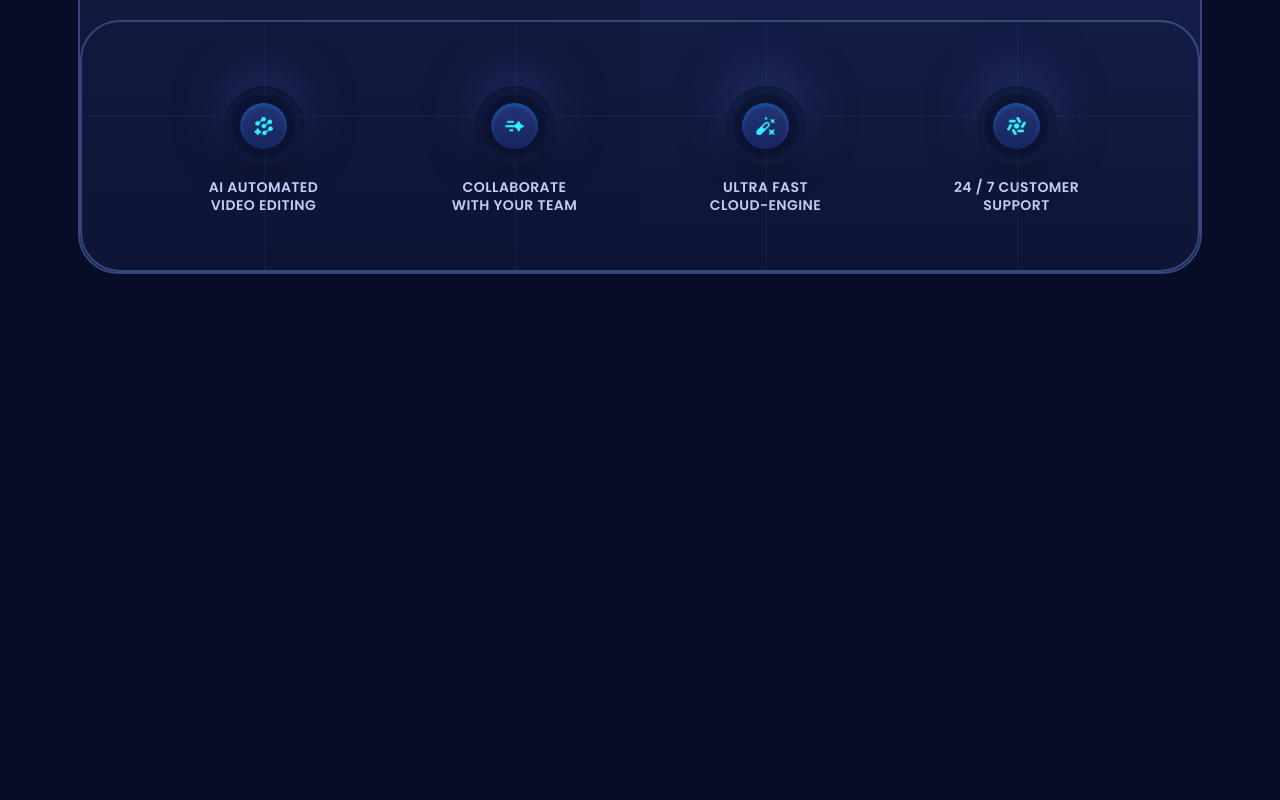
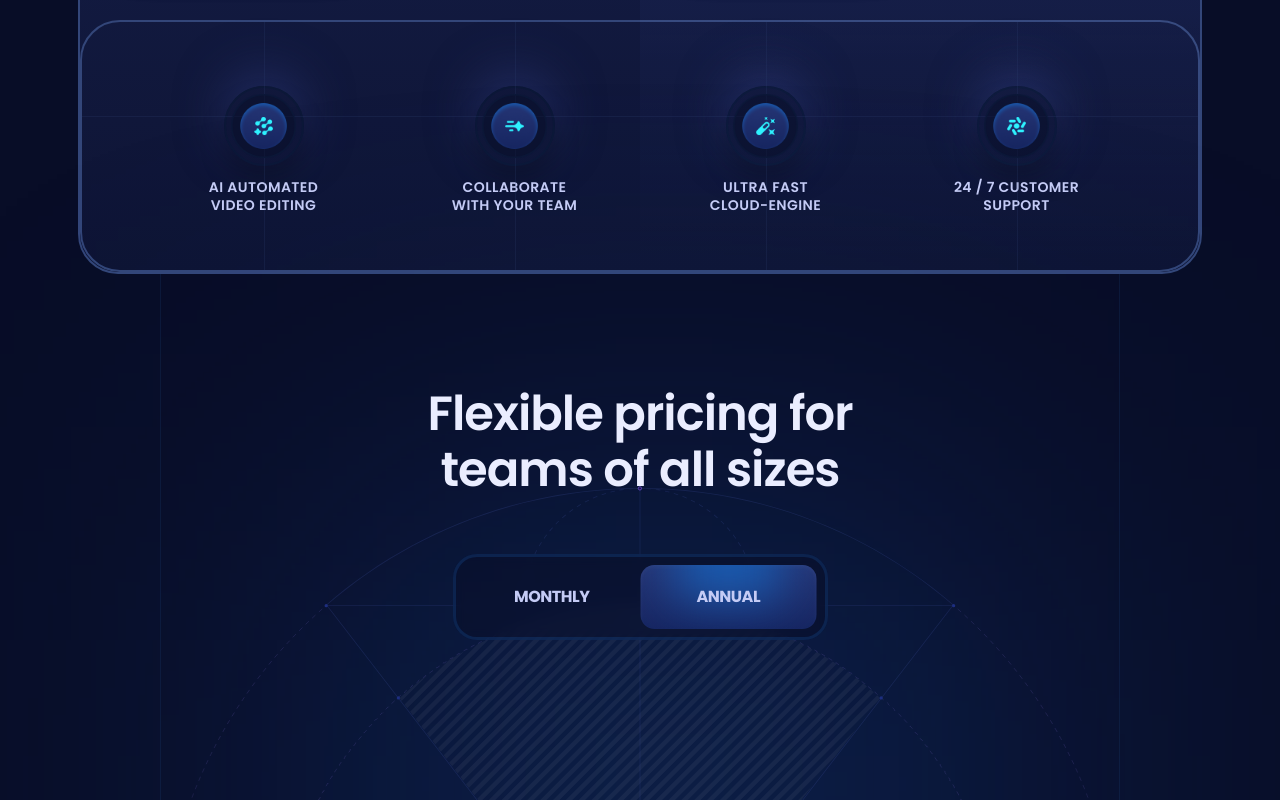
Before and after one commit to Airshock72/xora, a React (Vite) app: page / in a window 1280 px wide. Shown: the part 1550-2350 px from the top of the page. Before the commit the page ends 1824 px from the top, so only its background shows below. Built offline with nearby package versions, Linux system fonts and the light colour scheme.

Commit message:
added pricing section with buttons and bg

```diff
--- a/src/App.jsx
+++ b/src/App.jsx
@@ -1,6 +1,7 @@
 import Features from './sections/Features.jsx'
 import Header from './sections/Header.jsx'
 import Hero from './sections/Hero.jsx'
+import Pricing from './sections/Pricing.jsx'
 import React from 'react'
 
 const App = () => {
@@ -9,6 +10,7 @@
       <Header />
       <Hero />
       <Features />
+      <Pricing />
     </main>
   )
 }
--- /dev/null
+++ b/src/sections/Pricing.jsx
@@ -0,0 +1,57 @@
+import { Element } from 'react-scroll'
+import React, { useState } from 'react'
+import clsx from 'clsx'
+
+const Pricing = () => {
+  const [monthly, setMonthly] = useState(false)
+  return (
+    <section>
+      <Element name='pricing'>
+        <div className='container'>
+          <div className='max-w-960 pricing-head_before relative mx-auto border-l border-r border-s2 bg-s1/50 pb-40 pt-28 max-xl:max-w-4xl max-lg:border-none max-md:pb-32 max-md:pt-16'>
+            <h3 className='h3 max-lg:h4 max-md:h5 z-3 relative mx-auto mb-14 max-w-lg text-center text-p4 max-md:mb-11 max-sm:max-w-sm'>
+              Flexible pricing for teams of all sizes
+            </h3>
+            <div className='relative z-4 mx-auto flex w-[375px] rounded-3xl border-[3px] border-s4/25 bg-s1/50 p-2 backdrop-blur-[6px] max-md:w-[310px]'>
+              <button
+                className={clsx('pricing-head_btn', monthly && 'text-p4')}
+                onClick={() => setMonthly(true)}
+              >
+                Monthly
+              </button>
+              <button
+                className={clsx('pricing-head_btn', !monthly && 'text-p4')}
+                onClick={() => setMonthly(false)}
+              >
+                Annual
+              </button>
+              <div className={
+                clsx(
+                  'g4 rounded-14 before:h-100 pricing-head_btn_before absolute left-2 top-2 h-[calc(100%-16px)] w-[calc(50%-8px)] overflow-hidden shadow-400 transition-transform duration-500',
+                  !monthly && 'translate-x-full'
+                )}
+              />
+            </div>
+            <div className='pricing-bg'>
+              <img
+                src='/images/bg-outlines.svg'
+                width={960}
+                height={380}
+                alt='outline'
+                className='relative z-2'
+              />
+              <img
+                src='/images/bg-outlines-fill.png'
+                width={960}
+                height={380}
+                alt='outline'
+                className='absolute inset-0 opacity-5 mix-blend-soft-light'
+              />
+            </div>
+          </div>
+        </div>
+      </Element>
+    </section>
+  )
+}
+export default Pricing
```
